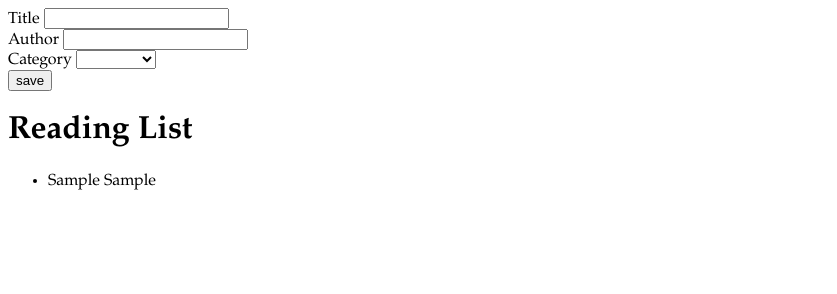
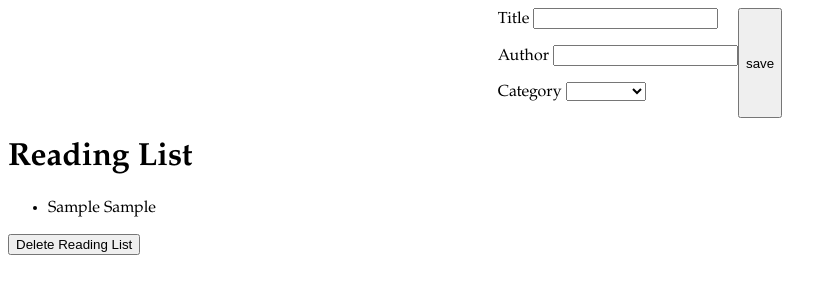
Before and after one commit to DSoutter/w6_d4_events_lab, a plain HTML site: page index.html in a window 1280 px wide. Both pictures are taken after typing "Sample", "Sample" into the empty fields and a click on the input "save". Shown: the whole page, without its empty margins (0-837 px from the left). Drawn offline with Linux system fonts and the light colour scheme.

Commit message:
working delete button

```diff
--- a/css/main.css
+++ b/css/main.css
@@ -1,3 +1,21 @@
 body {
   font-family: Palatino;
 }
+
+form {
+  display: flex;
+  justify-content: center;
+
+}
+.form-item {
+  width: 100%;
+  margin-bottom: 1em ;
+}
+ul {
+  display: flex;
+  flex-direction: column;
+}
+
+ul > * {
+  justify-content: space-between;
+}
--- a/index.html
+++ b/index.html
@@ -31,8 +31,9 @@
       </div>
       <input type="submit" value="save"/>
     </form>
-
     <h1>Reading List</h1>
     <ul id="reading-list"></ul>
+    <button id='delete'>Delete Reading List</button>
+
   </body>
 </html>
--- a/js/app.js
+++ b/js/app.js
@@ -3,41 +3,33 @@ document.addEventListener('DOMContentLoaded', () => {
 
   const form = document.querySelector('#new-item-form');
   form.addEventListener('submit', handleFormSubmit);
-  // const list = document.querySelector('ul')
-  // list.appendChild(handleFormSubmit);
 
-  const resetForm = document.querySelector('#new-item-form')
-  resetForm.addEventListener('submit', handleFormReset)
+  const resetForm = document.querySelector('#new-item-form');
+  resetForm.addEventListener('submit', handleFormReset);
 
+  const deleteReadingList = document.querySelector('#delete');
+  deleteReadingList.addEventListener('click', handleDeleteAll)
 })
 
 
 const handleFormSubmit = function(event) {
   event.preventDefault();
 
-  const resultParagraph = document.querySelector('#reading-list')
-  const newResultParagraph = document.createElement('li')
-  newResultParagraph.textContent = `${event.target.title.value} ${event.target.author.value} ${event.target.category.value}`
+  // Previously used but no longer needed: const resultParagraph = document.querySelector('#reading-list')
+  const newResultParagraph = document.createElement('li');
+  newResultParagraph.textContent = `${event.target.title.value} ${event.target.author.value} ${event.target.category.value}`;
 
-  // newResultParagraph.classList.add()
-  const list = document.querySelector('ul')
-  list.appendChild(newResultParagraph)
+  const list = document.querySelector('ul');
+  list.appendChild(newResultParagraph);
 }
 
 const handleFormReset = function(event) {
-  // event.preventDefault();
-
-  const resetForm = document.querySelector('#new-item-form')
-  resetForm.reset()
-
-  // resetForm.textContent.reset(event)
+  const resetForm = document.querySelector('#new-item-form');
+  resetForm.reset();
 }
 
-    // adding a new element to the list
+const handleDeleteAll = function() {
+  let deleteList = document.querySelector('#reading-list');
+  deleteList.textContent = '';
 
-    // const newListItem = document.createElement('li');
-    // newListItem.textContent = "Purple";
-    // newListItem.classList.add('purple');
-
-    // const list = document.querySelector('ul');
-    // list.appendChild(newListItem);
+}
```
